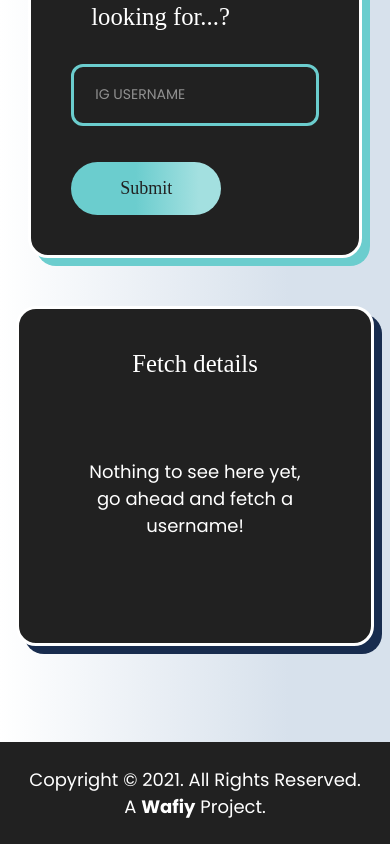
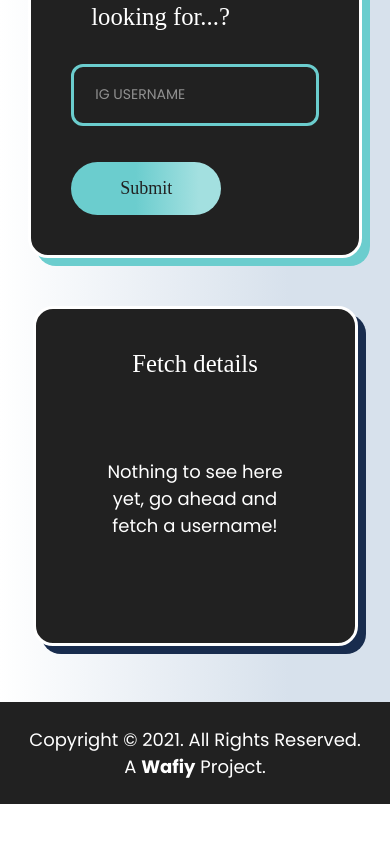
Before and after one commit to wafiyphd/apj-companion, a React (Create React App) app in the folder frontend/: page / in a window 390 px wide. Shown: the part 685-1529 px from the top of the page. After the commit the page ends 1489 px from the top, so only its background shows below. Built offline with nearby package versions, Linux system fonts and the light colour scheme; a web font is replaced by a local one.

Commit message:
Fixed a couple of width and padding

```diff
--- a/frontend/src/App.js
+++ b/frontend/src/App.js
@@ -126,8 +126,8 @@ function App() {
             )}
           </Formik>
 
-          <div className="row my-5 justify-content-center">
-            <div className="col-11 col-md-5 card card-fetch">
+          <div className="row mt-5 mb-2 justify-content-center">
+            <div className="col-10 col-md-5 card card-fetch">
               <div className="row">
                 <div className="col-12 text-center mb-4">
                   <h2>Fetch details</h2>
```
Also changed, not shown: 6 other files (tests, documents, lock files or other folders).
